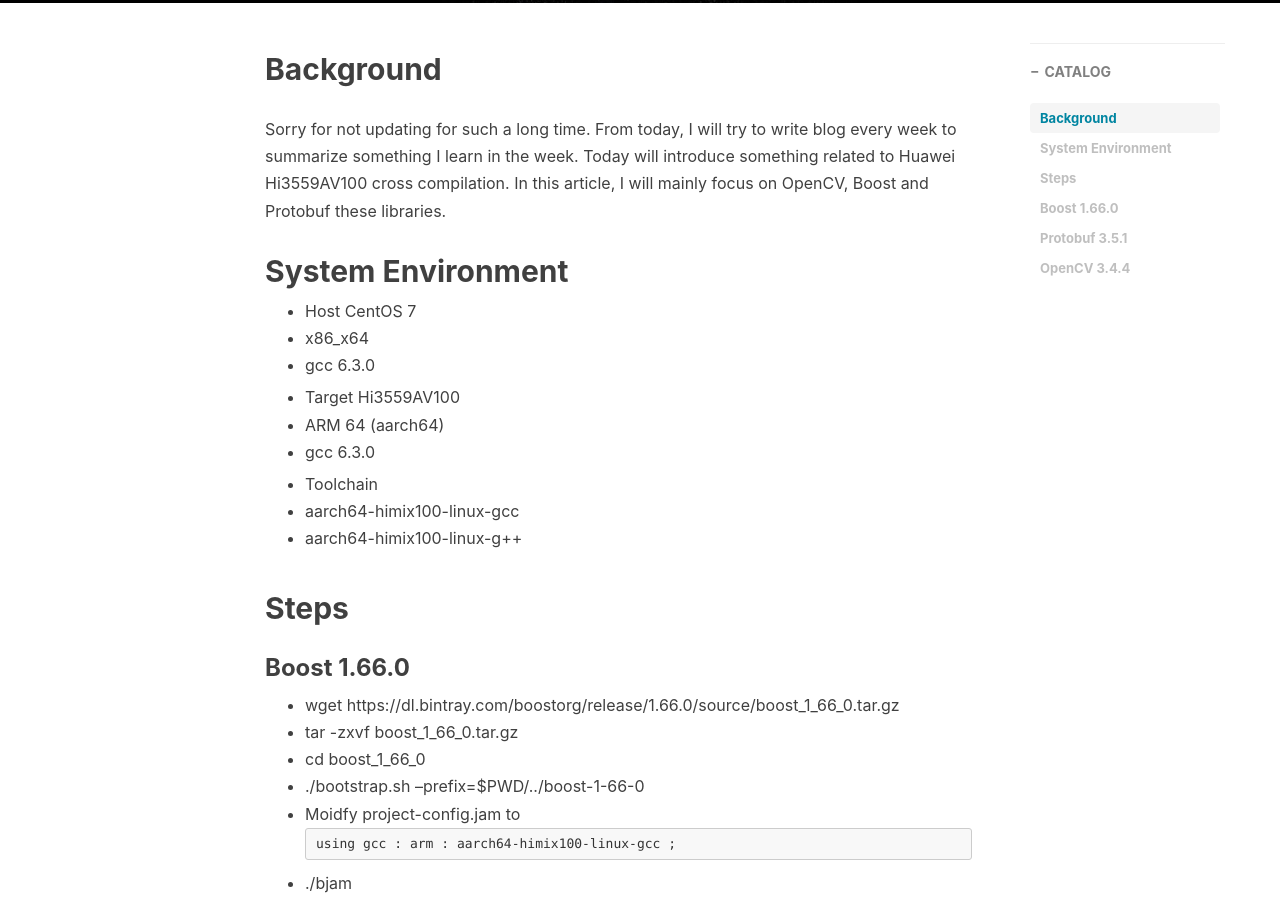
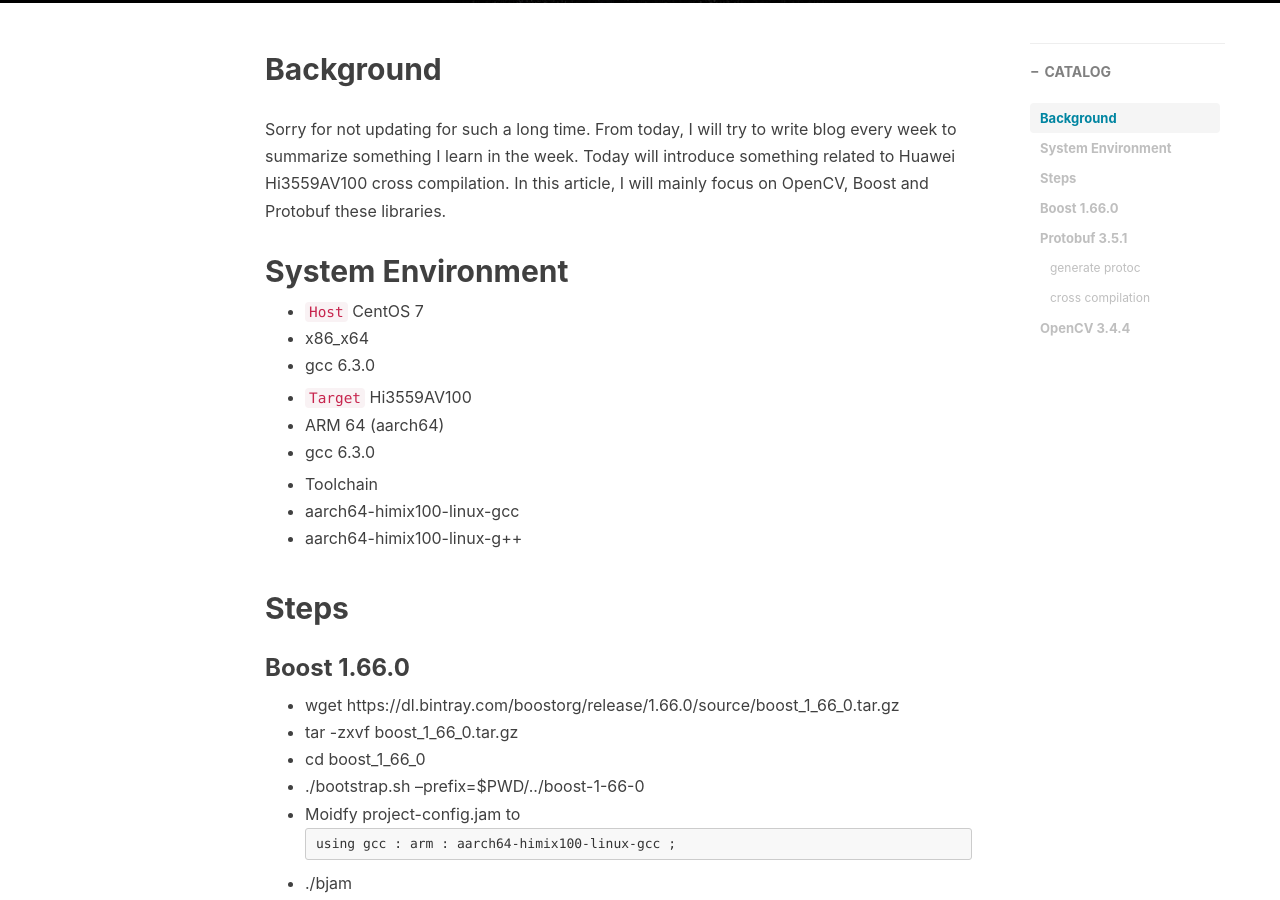
Before and after one commit to MicahXIE/MicahXIE.github.io, a Jekyll site: the page built from _posts/2019-11-19-Huawei-Cross-Compilation.md, in a window 1280 px wide and 900 px high, scrolled down 580 px. Built offline with Jekyll 4.4.1, drawn with Linux system fonts in a browser that asks for light colours; nearby versions of some CDN libraries; comment, search, counter and statistics services are not loaded.

Commit message:
slightly change for format

````diff
--- a/_posts/2019-11-19-Huawei-Cross-Compilation.md
+++ b/_posts/2019-11-19-Huawei-Cross-Compilation.md
@@ -18,11 +18,11 @@
 
 
 ## System Environment
-* Host CentOS 7
+* `Host` CentOS 7
 * x86_x64
 * gcc 6.3.0
 
-* Target Hi3559AV100
+* `Target` Hi3559AV100
 * ARM 64 (aarch64)
 * gcc 6.3.0
 
@@ -53,13 +53,13 @@
 * sudo yum install autoconf automake libtool
 * ./autogen.sh
 
-generate protoc
+#### generate protoc
 * ./configure
 * make
 * sudo make install
 * make disclean
 
-cross compilation
+#### cross compilation
 * set configure as below
 ```
 ./configure --build=i686-pc-linux \
````
